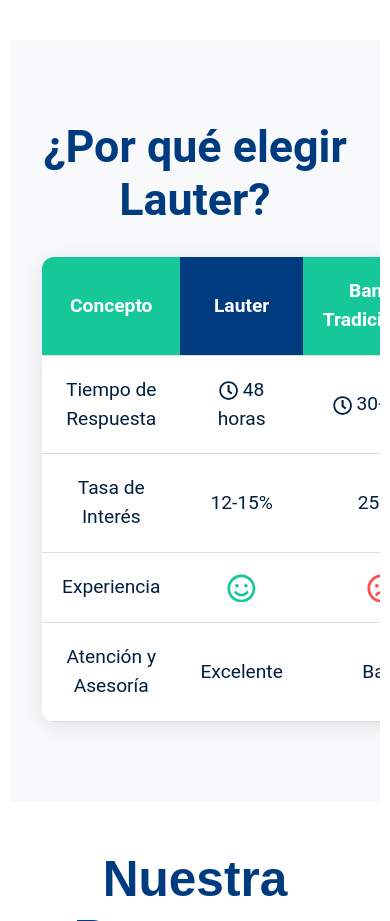
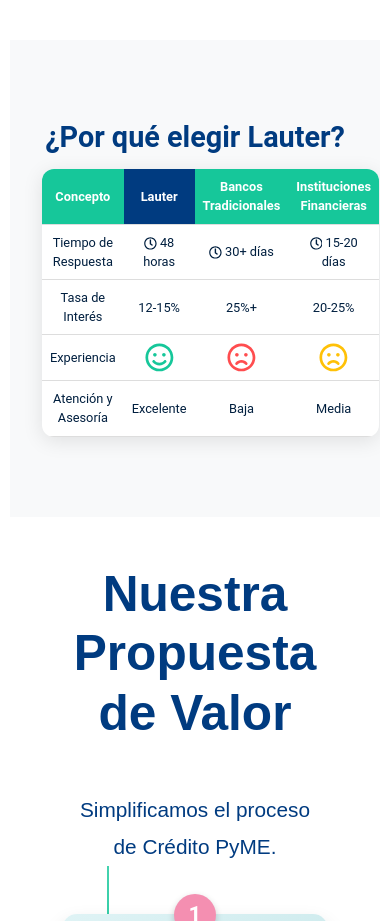
Before and after one commit to alvarezzapfe/lauter, a React (Create React App) app: page / in a window 390 px wide. Shown: the part 3100-4021 px from the top of the page. Built offline with nearby package versions, Linux system fonts and the light colour scheme.

Commit message:
Ajustes finales 4 web mobile

```diff
--- a/src/assets/css/index.css
+++ b/src/assets/css/index.css
@@ -766,6 +766,52 @@ body {
   background: #0aa676;
 }
 
+/*   comparativo seccion para mobiles  */
+
+/* =================== RESPONSIVE FIXES =================== */
+@media (max-width: 768px) {
+  .comparativo-title {
+    font-size: 2rem;
+    margin-bottom: 15px;
+  }
+
+  .comparativo-table th,
+  .comparativo-table td {
+    font-size: 0.9rem;
+    padding: 10px;
+  }
+
+  .popup-box p {
+    font-size: 0.9rem;
+  }
+
+  .popup-box button {
+    font-size: 0.9rem;
+    padding: 6px 12px;
+  }
+}
+
+@media (max-width: 480px) {
+  .comparativo-title {
+    font-size: 1.8rem;
+  }
+
+  .comparativo-table th,
+  .comparativo-table td {
+    font-size: 0.8rem;
+    padding: 8px;
+  }
+
+  .popup-box {
+    padding: 15px;
+  }
+
+  .popup-box button {
+    font-size: 0.8rem;
+    padding: 5px 10px;
+  }
+}
+
 /* =================== SECCIÓN MODELO DE NEGOCIO =================== */
 .modelo-container {
   background-color: #ffffff; /* Fondo blanco */
```
